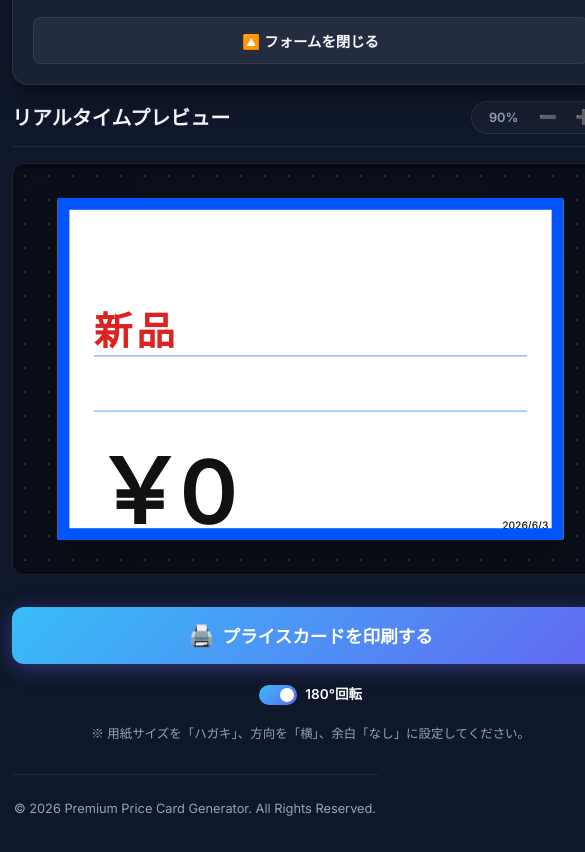
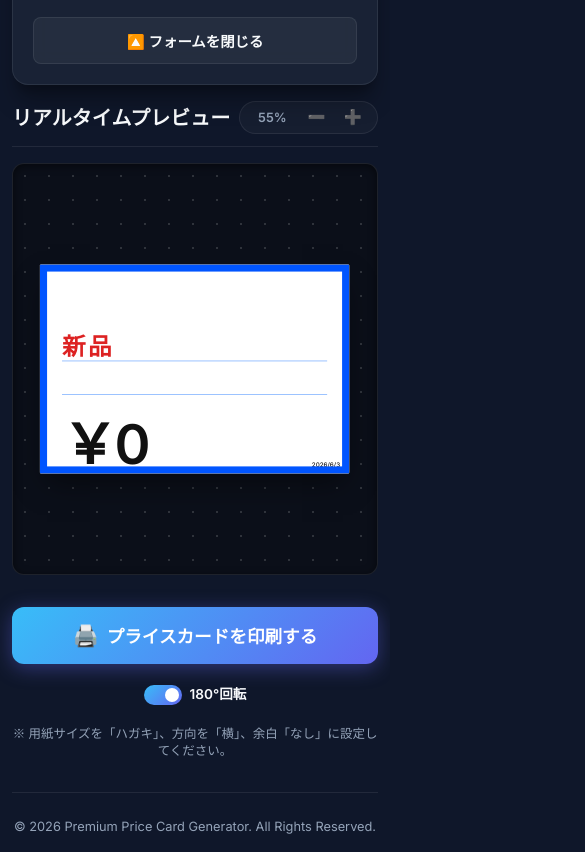
Before and after one commit to Nmasay/oj-price-gen, a website built with Vite: page index.html in a window 390 px wide. Shown: the part 746-1598 px from the top of the page, 585 px wide, since content can reach past the window. Built offline with nearby package versions, Linux system fonts and the light colour scheme.

Commit message:
fix: モバイル表示時の横スクロール（左右スライド）バグの修正

```diff
--- a/css/style.css
+++ b/css/style.css
@@ -29,13 +29,17 @@
   padding: 0;
 }
 
+html, body {
+  overflow-x: hidden;
+  width: 100%;
+}
+
 body {
   font-family: 'Inter', 'Noto Sans JP', sans-serif;
   background-color: var(--bg-primary);
   color: var(--text-main);
   min-height: 100vh;
   line-height: 1.5;
-  overflow-x: hidden;
 }
 
 /* ==========================================================================
@@ -277,6 +281,7 @@
   align-items: center;
   height: 100%; /* 親の高さに合わせる */
   width: 100%;
+  min-width: 0; /* 追加：Gridレイアウト内の最小幅制限を解除して縮小可能に */
 }
 
 .preview-header {
@@ -332,6 +337,8 @@
 /* プレビューラッパー（背景の市松模様でリアルさを演出） */
 .preview-wrapper {
   width: 100%;
+  max-width: 100%; /* 追加：親幅を超えて広がらないようにする */
+  min-width: 0; /* 追加 */
   min-height: 520px;
   flex-grow: 1; /* 親の高さ（左パネル）に合わせて高さを揃える */
   background-color: #0b0f19;
@@ -342,7 +349,8 @@
   display: flex;
   align-items: center;
   justify-content: center;
-  overflow: auto; /* 複数枚ある時はスクロール可能に */
+  overflow-x: hidden; /* 追加：はみ出した元サイズのカードが横スクロールを発生させるのを防ぐ */
+  overflow-y: auto;   /* 縦方向のスクロールは許可 */
   position: relative;
   padding: 1.5rem 2rem; /* 上下の余分な隙間を半分に狭め、すっきりと表示 */
   box-shadow: inset 0 2px 8px rgba(0, 0, 0, 0.5);
@@ -1197,6 +1205,8 @@
     min-height: 360px;
     padding: 1rem 0.5rem;
     border-radius: 12px;
+    overflow-x: hidden;
+    overflow-y: auto;
   }
 
   .print-actions {
```
